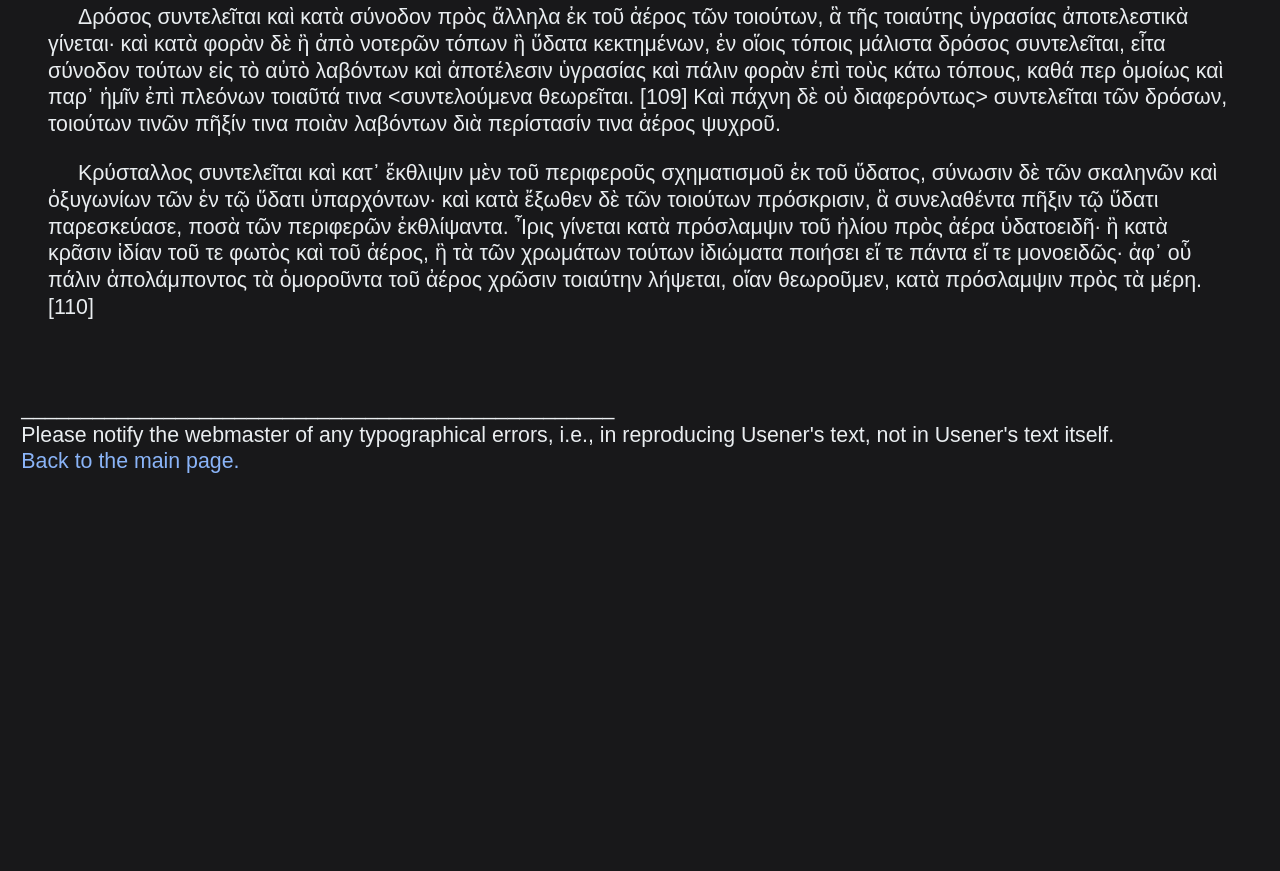
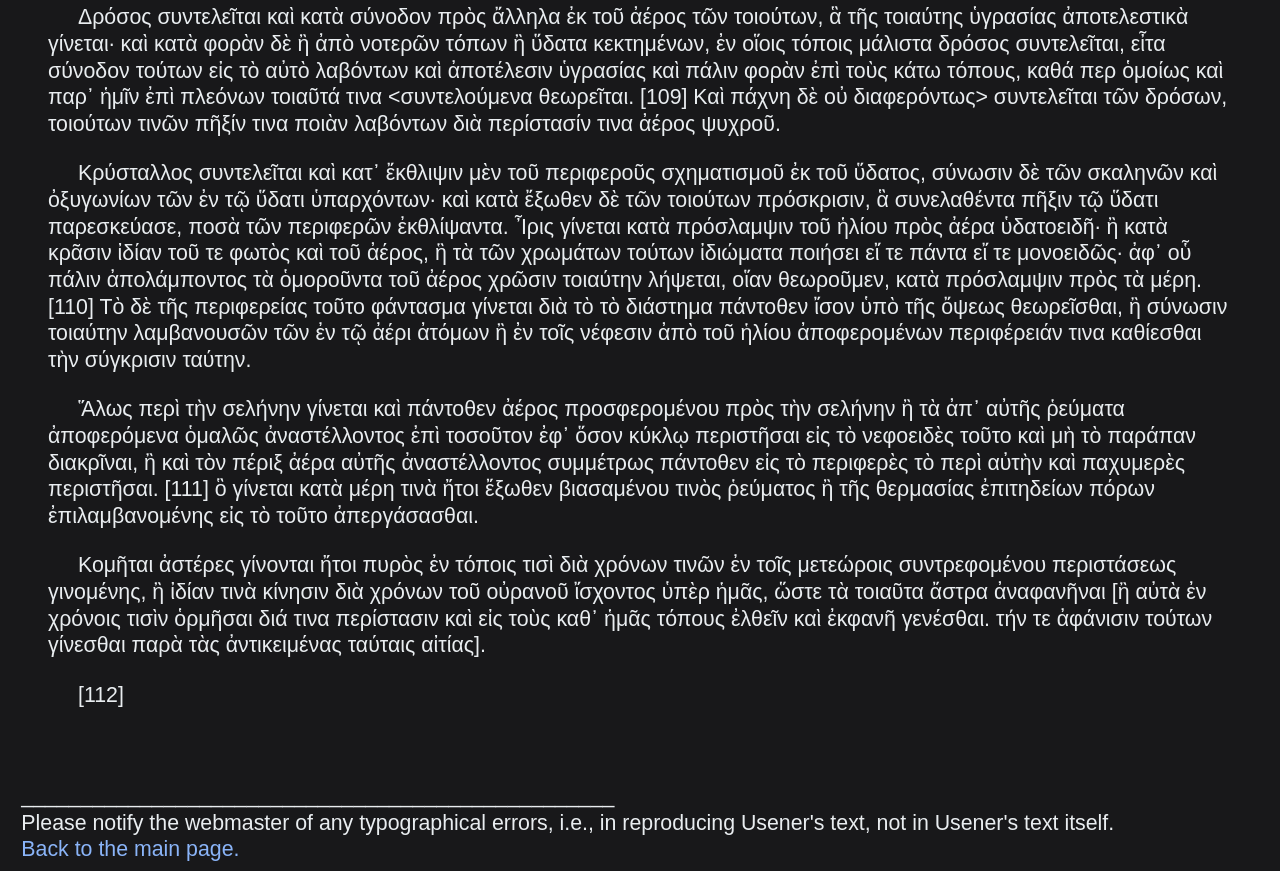
Before and after one commit to ericlyonshansen/ericlyonshansen.github.io, a plain HTML site: page Letter_to_Pythocles_Usener.html in a window 1280 px wide. Shown: the part 4187-5058 px from the top of the page. Before the commit the page ends 4670 px from the top, so only its background shows below. Drawn offline with Linux system fonts and the light colour scheme; a web font is replaced by a local one.

Commit message:
Up to para 112

```diff
--- a/Letter_to_Pythocles_Usener.html
+++ b/Letter_to_Pythocles_Usener.html
@@ -250,7 +250,20 @@ The text is from Epicurea (1887), edited by Hermann Usener. It was created using
 
 ἀφ᾽ οὗ πάλιν ἀπολάμποντος τὰ ὁμοροῦντα τοῦ ἀέρος χρῶσιν τοιαύτην λήψεται, οἵαν θεωροῦμεν, κατὰ πρόσλαμψιν πρὸς τὰ μέρη.
 
-[110]
+[110] Τὸ δὲ τῆς περιφερείας τοῦτο φάντασμα γίνεται διὰ τὸ τὸ διάστημα πάντοθεν ἴσον ὑπὸ τῆς ὄψεως θεωρεῖσθαι, ἢ σύνωσιν τοιαύτην λαμβανουσῶν τῶν ἐν τῷ ἀέρι ἀτόμων ἢ ἐν τοῖς νέφεσιν ἀπὸ τοῦ ἡλίου ἀποφερομένων περιφέρειάν τινα καθίεσθαι τὴν σύγκρισιν ταύτην.
+</p>
+<p class="indent">
+Ἅλως περὶ τὴν σελήνην γίνεται καὶ πάντοθεν ἀέρος προσφερομένου πρὸς τὴν σελήνην ἢ τὰ ἀπ᾽ αὐτῆς ῥεύματα ἀποφερόμενα ὁμαλῶς ἀναστέλλοντος ἐπὶ τοσοῦτον ἐφ᾽ ὅσον κύκλῳ περιστῆσαι εἰς τὸ νεφοειδὲς τοῦτο καὶ μὴ τὸ παράπαν διακρῖναι, ἢ καὶ τὸν πέριξ ἀέρα αὐτῆς ἀναστέλλοντος συμμέτρως πάντοθεν εἰς τὸ περιφερὲς τὸ περὶ αὐτὴν καὶ παχυμερὲς περιστῆσαι.
+
+[111] ὃ γίνεται κατὰ μέρη τινὰ ἤτοι ἔξωθεν βιασαμένου τινὸς ῥεύματος ἢ τῆς θερμασίας ἐπιτηδείων πόρων ἐπιλαμβανομένης εἰς τὸ τοῦτο ἀπεργάσασθαι.
+</p>
+<p class="indent">
+Κομῆται ἀστέρες γίνονται ἤτοι πυρὸς ἐν τόποις τισὶ διὰ χρόνων τινῶν ἐν τοῖς μετεώροις συντρεφομένου περιστάσεως γινομένης, ἢ ἰδίαν τινὰ κίνησιν διὰ χρόνων τοῦ οὐρανοῦ ἴσχοντος ὑπὲρ ἡμᾶς, ὥστε τὰ τοιαῦτα ἄστρα ἀναφανῆναι [ἢ αὐτὰ ἐν χρόνοις τισὶν ὁρμῆσαι διά τινα περίστασιν καὶ εἰς τοὺς καθ᾽ ἡμᾶς τόπους ἐλθεῖν καὶ ἐκφανῆ γενέσθαι.
+
+τήν τε ἀφάνισιν τούτων γίνεσθαι παρὰ τὰς ἀντικειμένας ταύταις αἰτίας].
+</p>
+<p class="indent">
+[112]
 </p>
 <br>
 <br>
```
